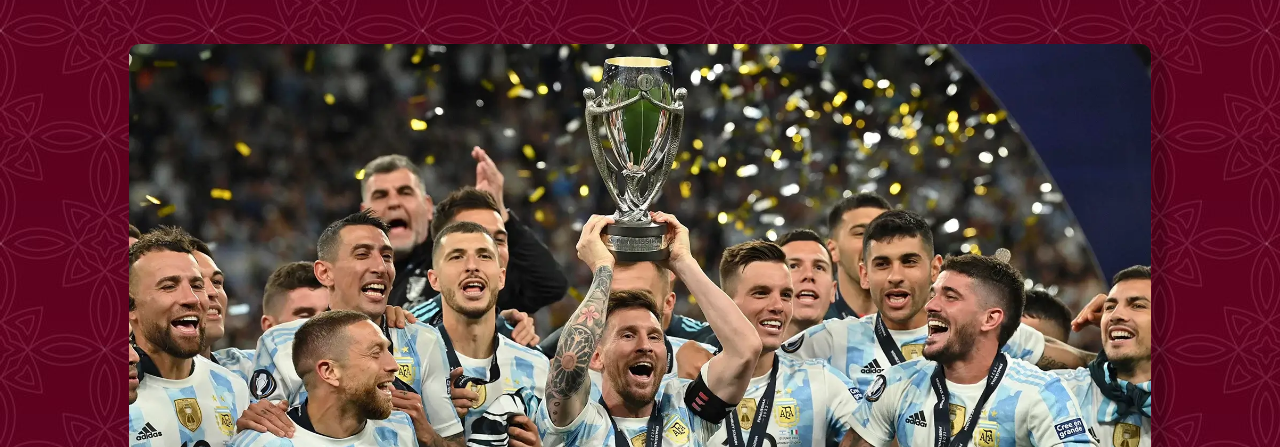
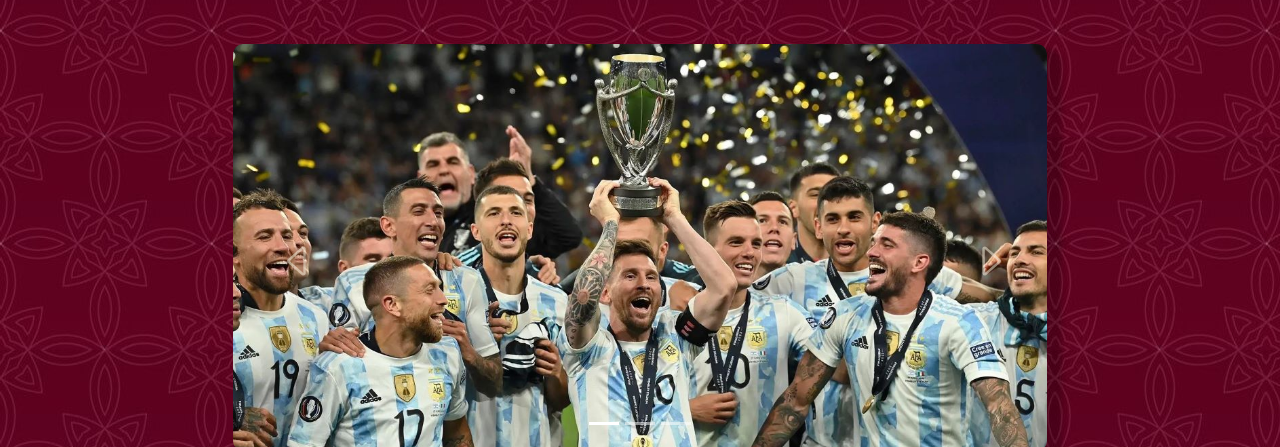
Before and after one commit to Esteban674/qatar2022_Argentina, a plain HTML site: page index.html in a window 1280 px wide. Shown: the part 76-523 px from the top of the page. Drawn offline with nearby package versions, Linux system fonts and the light colour scheme.

Commit message:
aplicando carousel de bootstrap al index

```diff
--- a/css/styles.css
+++ b/css/styles.css
@@ -260,6 +260,19 @@ label{
 .logo_grande{
     margin: 10px;
     height: 14rem;
+}
+
+.carousel {
+    border-radius: 10px 10px 10px 10px;
+    overflow: hidden;
+    box-shadow: 10px 10px 5px 5px rgba(0, 0, 0, 0.2);
+}
+
+
+.carousel-control-next-icon, .carousel-control-prev-icon{
+    background-image: none;
+    font-size: 2.5rem;
+    color: #fdf7e4;
 }
 
 .foto_seleccion{
--- a/index.html
+++ b/index.html
@@ -72,11 +72,36 @@
     </div>
     <main>
         <div class="container-fluid text-center">
-        <div class="row justify-content-center">
-            <div class="col-lg-10 col-md-12" id="contenedor_foto_seleccion" data-aos="zoom-in" data-aos-duration="2000">
-                <img class="foto_seleccion" src="./images/Seleccion.webp" alt="Seleccion Argentina">
+          <div class="row justify-content-around">
+            <div class="col-lg-8 col-md-10 col-sm-12">
+          <div id="carouselExampleIndicators" class="carousel slide" data-bs-ride="true">
+            <div class="carousel-indicators">
+              <button type="button" data-bs-target="#carouselExampleIndicators" data-bs-slide-to="0" class="active" aria-current="true" aria-label="Slide 1"></button>
+              <button type="button" data-bs-target="#carouselExampleIndicators" data-bs-slide-to="1" aria-label="Slide 2"></button>
+              <button type="button" data-bs-target="#carouselExampleIndicators" data-bs-slide-to="2" aria-label="Slide 3"></button>
             </div>
-        </div>
+            <div class="carousel-inner">
+              <div class="carousel-item active">
+                <img src="./images/Seleccion1200x600.jpg" class="d-block w-100 rounded-3" alt="Seleccion Argentina">
+              </div>
+              <div class="carousel-item">
+                <img src="./images/estadio1200x600.jpg" class="d-block w-100 rounded-3" alt="Estadio Qatar">
+              </div>
+              <div class="carousel-item">
+                <img src="./images/copa1200x600.jpg" class="d-block w-100 rounded-3" alt="Copa Qatar">
+              </div>
+            </div>
+            <button class="carousel-control-prev" type="button" data-bs-target="#carouselExampleIndicators" data-bs-slide="prev">
+              <span class="carousel-control-prev-icon" aria-hidden="true"><i class="bi bi-caret-left"></i></span>
+              <span class="visually-hidden">Previous</span>
+            </button>
+            <button class="carousel-control-next" type="button" data-bs-target="#carouselExampleIndicators" data-bs-slide="next">
+              <span class="carousel-control-next-icon" aria-hidden="true"><i class="bi bi-caret-right"></i></span>
+              <span class="visually-hidden">Next</span>
+            </button>
+          </div>
+          </div>
+          </div>
         <div class="row justify-content-center align-items-center">
             <div class="col-lg-3 col-md-12" data-aos="zoom-in" data-aos-duration="2000">
                 <img class="logo_grande" src="./images/Qatar2022_dorado.png" alt="Logo Grande Qatar2022">
```
Also changed, not shown: images/Seleccion1200x600.jpg (added), images/copa1200x600.jpg (added), images/estadio1200x600.jpg (added).
